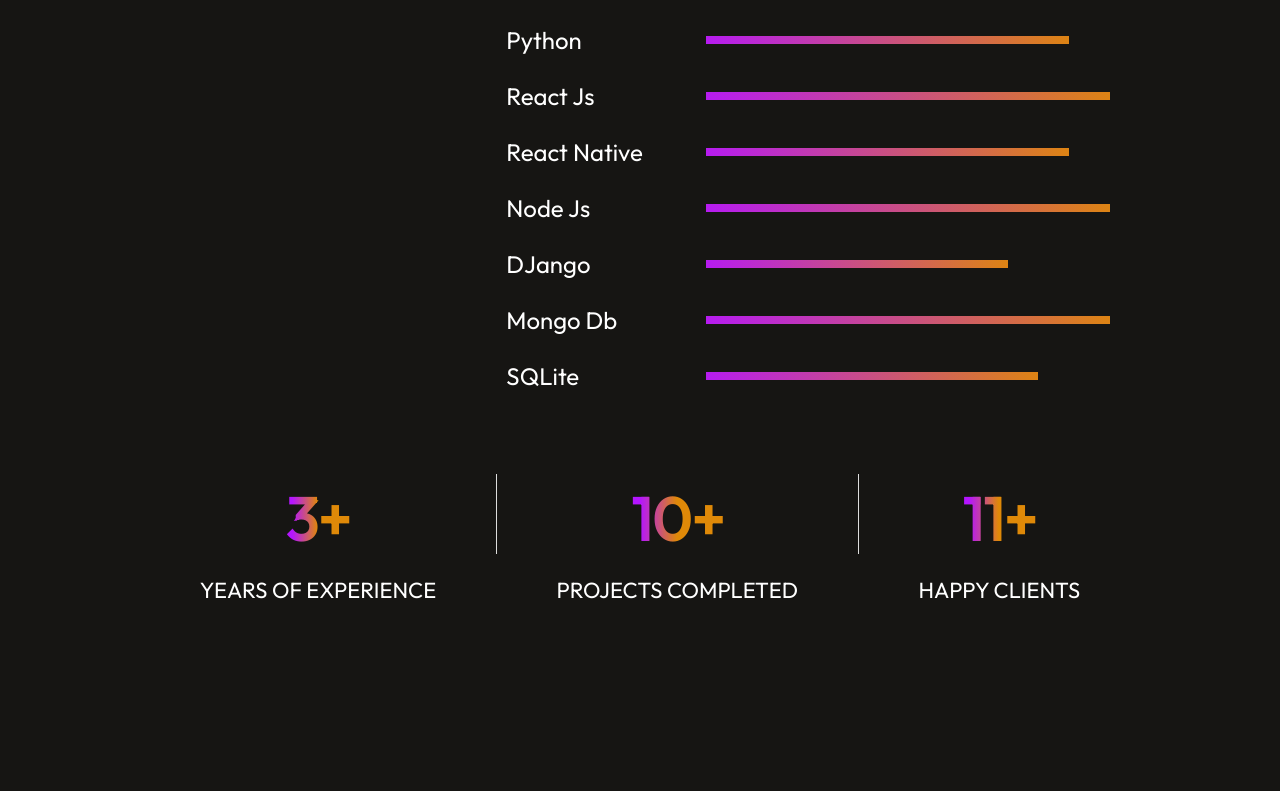
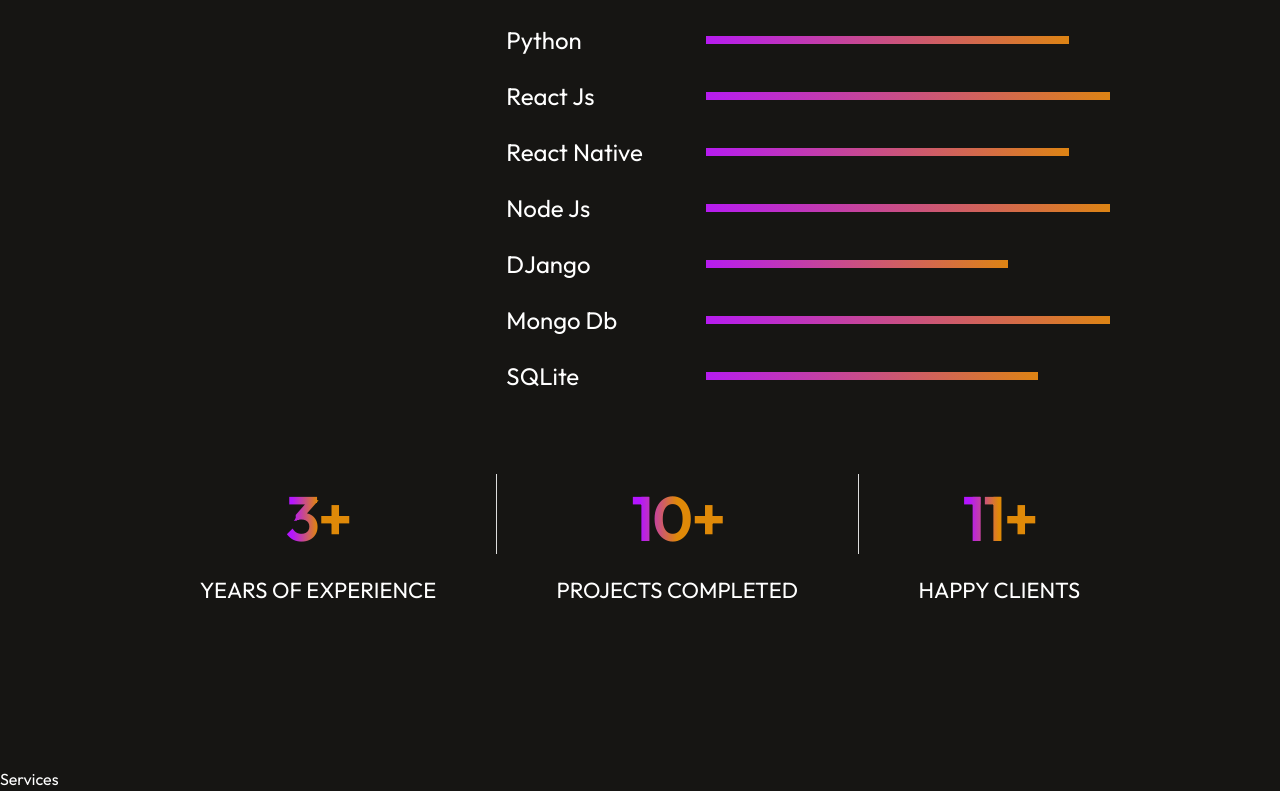
Before and after one commit to muluken0937/My_Portfolio, a React (Vite) app: page / in a window 1280 px wide. Shown: the part 1754-2545 px from the top of the page. Before the commit the page ends 2441 px from the top, so only its background shows below. Built offline with nearby package versions, Linux system fonts and the light colour scheme.

Commit message:
create services folder and file

```diff
--- a/src/App.jsx
+++ b/src/App.jsx
@@ -32,6 +32,7 @@ import React from 'react'
 import Navbar from './components/Navbar/Navbar'
 import Hero from './components/Hero/Hero'
 import About from './components/About/About'
+import Services from './components/Services/Services'
 
 const App = () => {
   return (
@@ -39,6 +40,7 @@ const App = () => {
       <Navbar/>
       <Hero/>
       <About/>
+      <Services/>
     </div>
   )
 }
--- a/src/components/Hero/Hero.jsx
+++ b/src/components/Hero/Hero.jsx
@@ -35,7 +35,7 @@ const Hero = () => {
       </h1>
 
       <p>
-      I am a Full-Stack Mobile & Web Developer passionate about creating efficient solutions and eager to learn
+      I am a Full-Stack Mobile & Web Developer passionate about creating efficient solutions and eager <br/>to learn
       new technologies for better application delivery.
       </p>
 
--- /dev/null
+++ b/src/components/Services/Services.jsx
@@ -0,0 +1,10 @@
+import React from 'react'
+import './Services.css'
+
+const Services = () => {
+  return (
+    <div>Services</div>
+  )
+}
+
+export default Services
```
Also changed, not shown: src/components/Services/Services.css (added).
